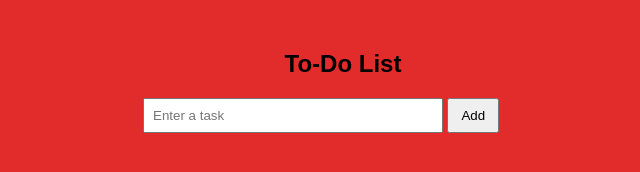
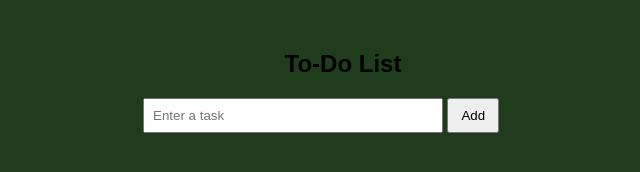
Before and after one commit to Umaimazainab02/to-do-list, a plain HTML site: page index.html in a window 1280 px wide. Shown: the whole page, without its empty margins (297-937 px from the left). Drawn offline with Linux system fonts and the light colour scheme.

Commit message:
Update files

```diff
--- a/first.css
+++ b/first.css
@@ -2,7 +2,7 @@ body {
   font-family: Arial, sans-serif;
   max-width: 400px;
   margin: 50px auto;
-  background-color: rgb(226, 43, 43);
+  background-color: rgb(31, 61, 29);
 }
 
 h2 {
```
